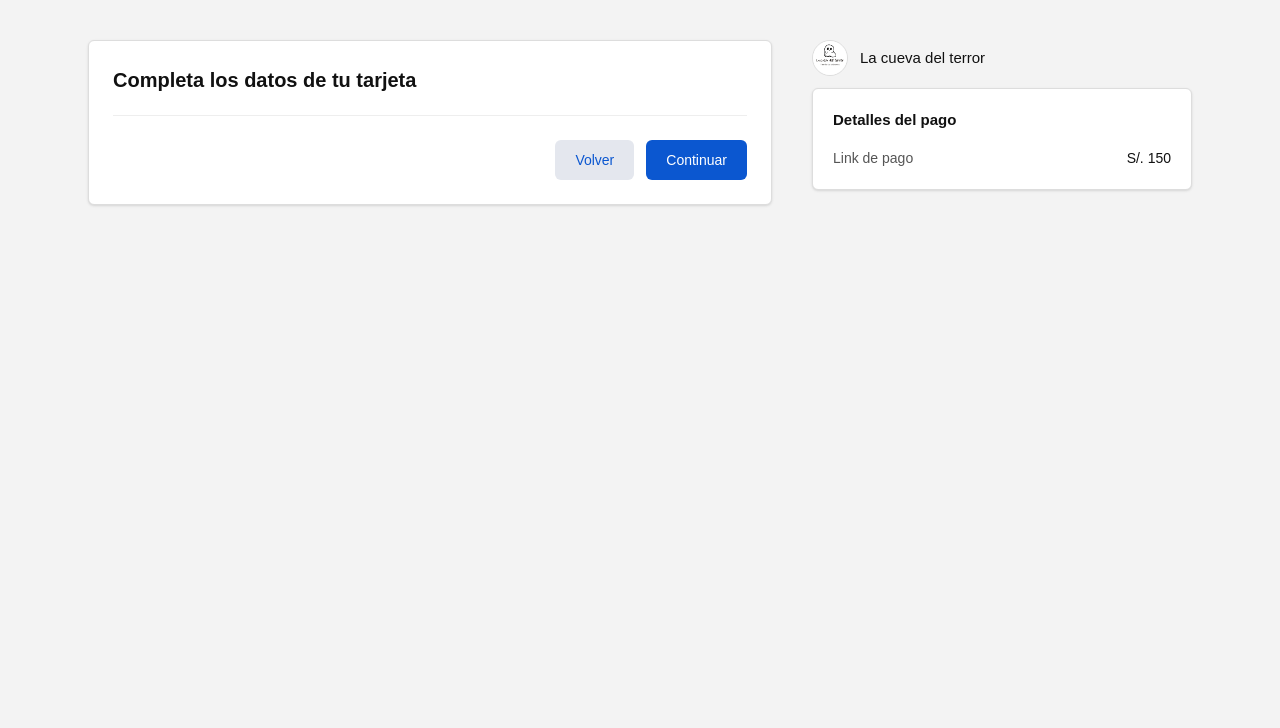
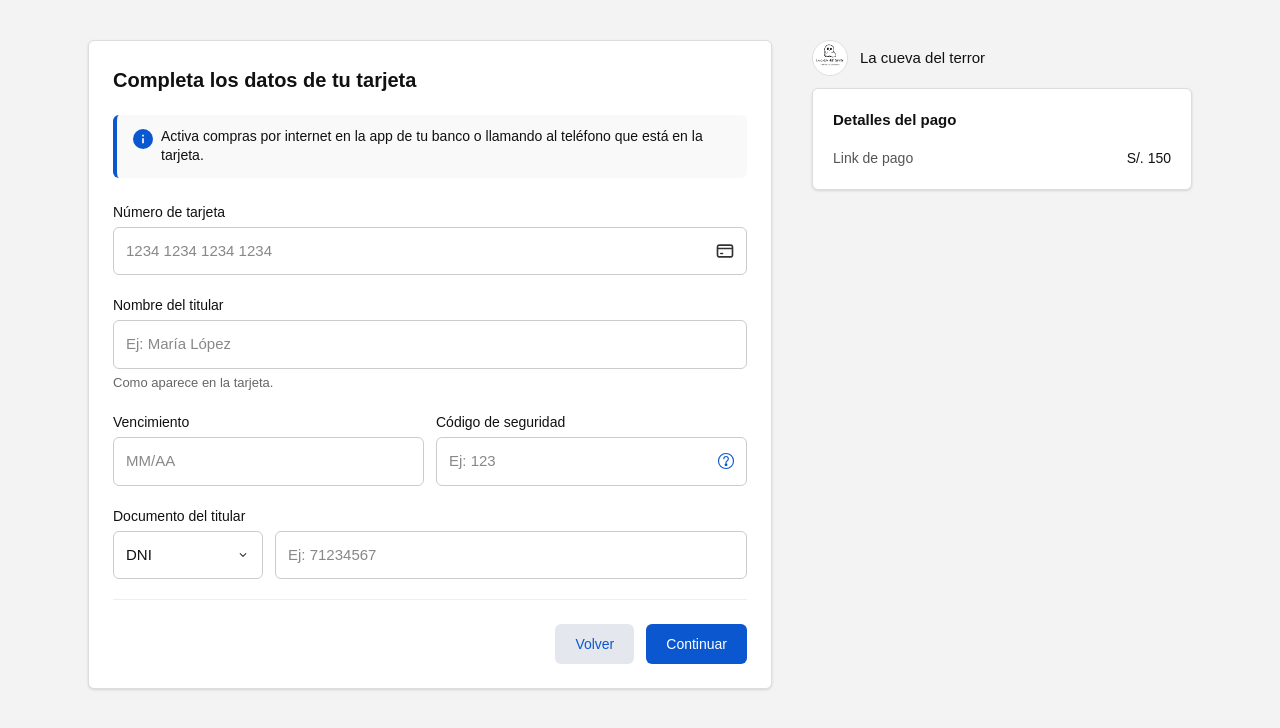
Before and after one commit to pago-lacuevadelterror/pago-lacuevadelterror, a Next.js app: page /pago/credito in a window 1280 px wide. Shown: the top 728 px of the page. Built offline with nearby package versions, Linux system fonts and the light colour scheme.

Commit message:
move main payment page to root route

```diff
--- a/app/pago/credito/page.tsx
+++ b/app/pago/credito/page.tsx
@@ -2,15 +2,13 @@
 
 export const dynamic = "force-dynamic";
 
-import { useState, useRef, useEffect, Suspense } from "react";
-import { useRouter, useSearchParams } from "next/navigation";
+import { useState, useRef, useEffect } from "react";
+import { useRouter } from "next/navigation";
 import RightPanel from "@/components/RightPanel";
 
-function CreditoContent() {
+export default function CreditoPage() {
+  const [monto] = useState<number>(150);
   const router = useRouter();
-  const params = useSearchParams();
-  const monto = parseFloat(params.get("monto") || "150"); // ✅ ahora se lee desde la URL
-
   const [form, setForm] = useState({
     tarjeta: "",
     titular: "",
@@ -37,7 +35,7 @@ function CreditoContent() {
     return () => document.removeEventListener("click", handler);
   }, []);
 
-  // --- redirige a /pago/revisar con monto dinámico ---
+  // redirige a la página /pago/revisar
   const handleNext = () => {
     if (
       !form.tarjeta ||
@@ -67,12 +65,192 @@ function CreditoContent() {
         <section className="order-2 md:order-1 bg-white rounded-md border border-[#ddd] p-6 shadow-sm">
           <h2 className="text-[20px] font-semibold mb-5">Completa los datos de tu tarjeta</h2>
 
-          {/* ... TODO EL FORMULARIO IGUAL ... */}
+          <div className="flex items-start gap-2 bg-[#f9f9f9] rounded-md px-4 py-3 mb-6 border-l-4 border-[#0b57d0]">
+            <svg
+              xmlns="http://www.w3.org/2000/svg"
+              aria-hidden="true"
+              width="20"
+              height="20"
+              viewBox="0 0 24 24"
+              fill="#0b57d0"
+              className="mt-[2px] flex-shrink-0"
+            >
+              <circle cx="12" cy="12" r="12" fill="#0b57d0" />
+              <path d="M11 17h2v-6h-2v6zm0-8h2V7h-2v2z" fill="white" />
+            </svg>
+            <p className="text-[14px] text-[#111] leading-snug">
+              Activa compras por internet en la app de tu banco o llamando al teléfono que está en la tarjeta.
+            </p>
+          </div>
 
+          {/* FORMULARIO */}
+          <form onSubmit={(e) => e.preventDefault()} className="space-y-5">
+
+            {/* 🔹 NÚMERO DE TARJETA */}
+            <div className="relative">
+              <label className="block text-[14px] font-medium text-[#111] mb-1">Número de tarjeta</label>
+              <div className="relative">
+                <input
+                  type="text"
+                  name="tarjeta"
+                  placeholder="1234 1234 1234 1234"
+                  value={form.tarjeta}
+                  onChange={(e) => {
+                    let value = e.target.value.replace(/\D/g, ""); // solo números
+                    if (value.length > 16) value = value.slice(0, 16);
+                    const formatted = value.replace(/(\d{4})(?=\d)/g, "$1 ");
+                    setForm({ ...form, tarjeta: formatted });
+                  }}
+                  required
+                  maxLength={19} // incluye espacios
+                  className={`w-full rounded-md px-3 py-3 text-[15px] pr-10 outline-none border border-[#ccc] focus:border-[#007bff] ${
+                    form.tarjeta.replace(/\s/g, "").length < 14 && form.tarjeta !== ""
+                      ? "border-[#d32f2f]"
+                      : ""
+                  }`}
+                />
+                <img
+                  src="/credit-card-svgrepo-com.svg"
+                  alt="Tarjeta"
+                  className="absolute right-3 top-1/2 -translate-y-1/2 w-[20px] h-[20px] opacity-80 pointer-events-none"
+                />
+              </div>
+              {form.tarjeta.replace(/\s/g, "").length > 0 &&
+                form.tarjeta.replace(/\s/g, "").length < 14 && (
+                  <p className="text-[13px] text-[#d32f2f] mt-1">
+                    Debe contener entre 14 y 16 dígitos.
+                  </p>
+                )}
+            </div>
+
+            {/* TITULAR */}
+            <div>
+              <label className="block text-[14px] font-medium text-[#111] mb-1">Nombre del titular</label>
+              <input
+                type="text"
+                name="titular"
+                placeholder="Ej: María López"
+                value={form.titular}
+                onChange={handleChange}
+                className="w-full border border-[#ccc] rounded-md px-3 py-3 text-[15px] focus:border-[#007bff] outline-none"
+                required
+              />
+              <p className="text-[13px] text-[#666] mt-1">Como aparece en la tarjeta.</p>
+            </div>
+
+            {/* 🔹 VENCIMIENTO Y CVV */}
+            <div className="flex gap-3">
+              <div className="flex-1">
+                <label className="block text-[14px] font-medium text-[#111] mb-1">Vencimiento</label>
+                <input
+                  type="text"
+                  name="vencimiento"
+                  placeholder="MM/AA"
+                  value={form.vencimiento}
+                  onChange={(e) => {
+                    let value = e.target.value.replace(/\D/g, "");
+                    if (value.length > 4) value = value.slice(0, 4);
+                    if (value.length >= 3) value = value.slice(0, 2) + "/" + value.slice(2);
+                    setForm({ ...form, vencimiento: value });
+                  }}
+                  required
+                  maxLength={5}
+                  className="w-full border border-[#ccc] rounded-md px-3 py-3 text-[15px] focus:border-[#007bff] outline-none"
+                />
+              </div>
+
+              <div className="flex-1">
+                <label className="block text-[14px] font-medium text-[#111] mb-1">Código de seguridad</label>
+                <div className="relative">
+                  <input
+                    type="text"
+                    name="cvv"
+                    placeholder="Ej: 123"
+                    value={form.cvv}
+                    onChange={handleChange}
+                    required
+                    className="w-full border border-[#ccc] rounded-md px-3 py-3 pr-9 text-[15px] focus:border-[#007bff] outline-none"
+                  />
+                  <svg
+                    xmlns="http://www.w3.org/2000/svg"
+                    width="18"
+                    height="18"
+                    viewBox="0 0 24 24"
+                    fill="none"
+                    stroke="#0b57d0"
+                    strokeWidth="2"
+                    strokeLinecap="round"
+                    strokeLinejoin="round"
+                    className="absolute right-3 top-1/2 -translate-y-1/2 pointer-events-none"
+                  >
+                    <circle cx="12" cy="12" r="10" stroke="#0b57d0" strokeWidth="1.5" fill="none" />
+                    <path
+                      d="M9.09 9a3 3 0 1 1 5.82 1c0 1.5-2.91 2.25-2.91 4"
+                      stroke="#0b57d0"
+                      strokeWidth="1.6"
+                      fill="none"
+                    />
+                    <circle cx="12" cy="17" r="0.9" fill="#0b57d0" />
+                  </svg>
+                </div>
+              </div>
+            </div>
+
+            {/* DOCUMENTO */}
+            <div>
+              <label className="block text-[14px] font-medium text-[#111] mb-1">Documento del titular</label>
+              <div className="flex gap-3 items-stretch" ref={dropdownRef}>
+                <div className="relative w-[150px]">
+                  <button
+                    type="button"
+                    onClick={() => setOpen((v) => !v)}
+                    className="w-full border border-[#ccc] rounded-md px-3 py-3 text-[15px] flex items-center justify-between hover:shadow-sm focus:border-[#007bff]"
+                  >
+                    <span>{form.docType}</span>
+                    <svg xmlns="http://www.w3.org/2000/svg" width="14" height="14" fill="none" viewBox="0 0 20 20">
+                      <path d="M6 8l4 4 4-4" stroke="#333" strokeWidth="1.5" strokeLinecap="round" strokeLinejoin="round" />
+                    </svg>
+                  </button>
+
+                  {open && (
+                    <ul className="absolute z-50 w-full mt-2 bg-white border border-[#ddd] rounded-md shadow-lg">
+                      {docOptions.map((opt) => (
+                        <li
+                          key={opt}
+                          onClick={() => {
+                            setForm({ ...form, docType: opt });
+                            setOpen(false);
+                          }}
+                          className={`px-4 py-2 text-[15px] cursor-pointer ${
+                            form.docType === opt
+                              ? "bg-[#f5faff] text-[#0b57d0]"
+                              : "hover:bg-[#f9f9f9]"
+                          }`}
+                        >
+                          {opt}
+                        </li>
+                      ))}
+                    </ul>
+                  )}
+                </div>
+
+                <input
+                  type="text"
+                  name="documento"
+                  placeholder="Ej: 71234567"
+                  value={form.documento}
+                  onChange={handleChange}
+                  className="flex-1 border border-[#ccc] rounded-md px-3 py-3 text-[15px] focus:border-[#007bff] outline-none"
+                  required
+                />
+              </div>
+            </div>
+
+            {/* BOTONES */}
             <div className="flex justify-end gap-3 pt-6 border-t border-[#eee] mt-4">
               <button
                 type="button"
-              onClick={() => router.push(`/pago?monto=${monto}`)} // ✅ vuelve manteniendo el monto
+                onClick={() => router.push("/")}
                 className="px-5 h-[40px] rounded-md bg-[#e4e7ee] text-[#0b57d0] text-[14px] font-medium hover:bg-[#dce1eb]"
               >
                 Volver
@@ -85,19 +263,12 @@ function CreditoContent() {
                 Continuar
               </button>
             </div>
+          </form>
         </section>
 
         {/* DERECHA */}
-        <RightPanel monto={monto} /> {/* ✅ también muestra el monto correcto */}
+        <RightPanel monto={monto} />
       </div>
     </main>
   );
 }
-
-export default function CreditoPage() {
-  return (
-    <Suspense fallback={<div className="p-10 text-center">Cargando...</div>}>
-      <CreditoContent />
-    </Suspense>
-  );
-}
--- a/app/pago/yape/page.tsx
+++ b/app/pago/yape/page.tsx
@@ -2,15 +2,13 @@
 
 export const dynamic = "force-dynamic";
 
-import { useRouter, useSearchParams } from "next/navigation";
-import { useState, Suspense } from "react";
+import { useRouter } from "next/navigation";
+import { useState } from "react";
 import RightPanel from "@/components/RightPanel";
 
-function YapeContent() {
+export default function YapePage() {
   const router = useRouter();
-  const params = useSearchParams();
-  const monto = parseFloat(params.get("monto") || "150"); // ✅ monto dinámico
-
+  const [monto] = useState<number>(150);
   const [email, setEmail] = useState("");
   const [celular, setCelular] = useState("");
   const [codigo, setCodigo] = useState("");
@@ -37,7 +35,7 @@ function YapeContent() {
         }),
       });
 
-      // ✅ Redirigir manteniendo el monto dinámico
+      // Redirigir a la página con el QR
       router.push(`/pago/yape/qr?monto=${monto}&celular=${encodeURIComponent(celular)}`);
     } catch {
       alert("Error al procesar el pago");
@@ -95,7 +93,7 @@ function YapeContent() {
 
               <button
                 type="button"
-                onClick={() => router.push(`/pago?monto=${monto}`)} // ✅ volver manteniendo monto
+                onClick={() => router.push("/")}
                 className="text-[14px] text-[#0b57d0] font-medium hover:underline"
               >
                 Modificar
@@ -110,7 +108,9 @@ function YapeContent() {
             </h3>
 
             {/* EMAIL */}
-            <label className="block text-[13px] text-[#444] mb-1">E-mail</label>
+            <label className="block text-[13px] text-[#444] mb-1">
+              E-mail
+            </label>
             <input
               type="email"
               placeholder="Ej.: nombre@email.com"
@@ -199,11 +199,3 @@ function YapeContent() {
     </main>
   );
 }
-
-export default function YapePage() {
-  return (
-    <Suspense fallback={<div className="p-10 text-center">Cargando...</div>}>
-      <YapeContent />
-    </Suspense>
-  );
-}
```
Also changed, not shown: app/pago/debito/page.tsx (+8 -18 lines). Lines whose indentation alone changed are shown as unchanged.
